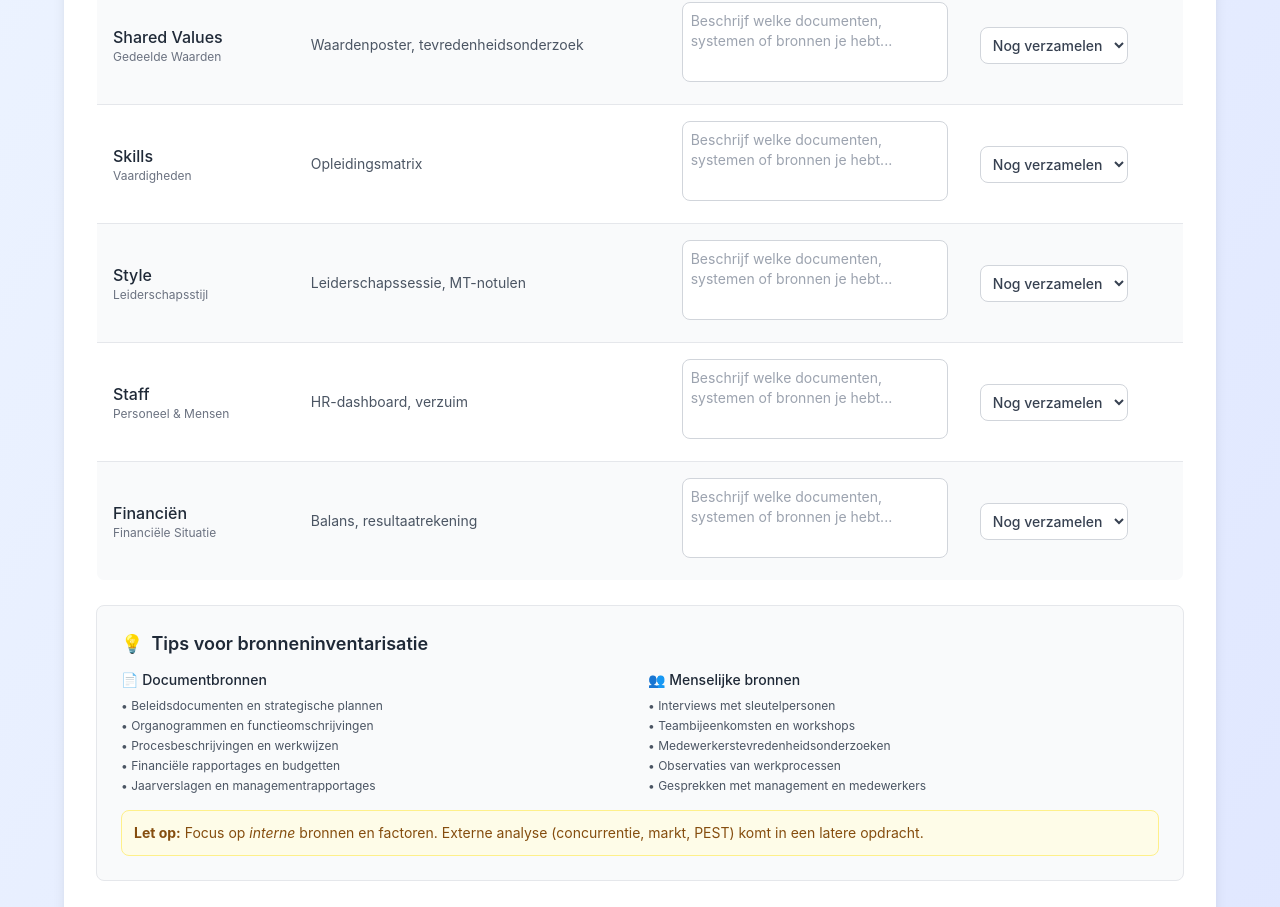
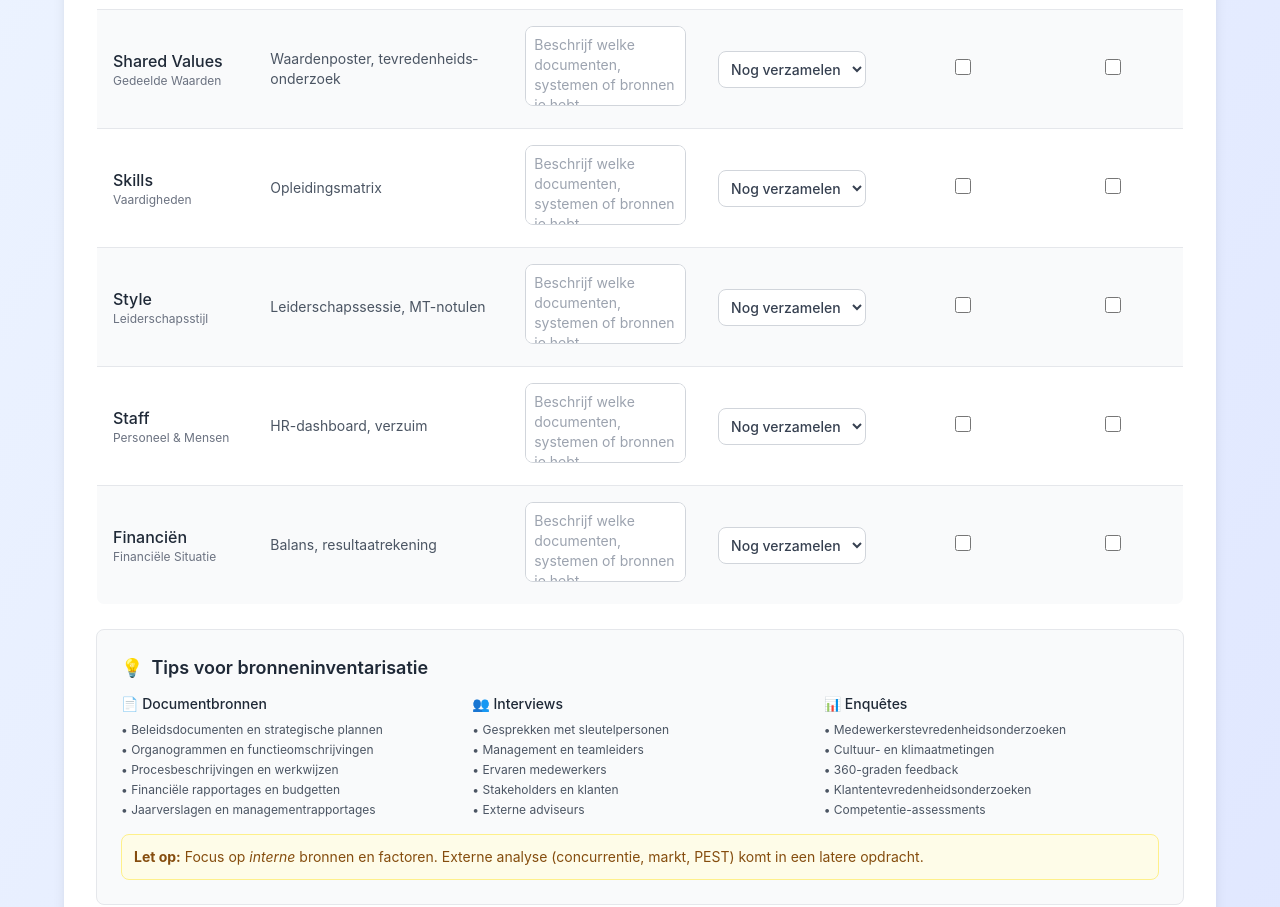
Before and after one commit to SuzannedeGroot1981/Interne-Analyse-Coach, a Next.js app: page /sources in a window 1280 px wide. Shown: the part 1069-1976 px from the top of the page. Built offline with nearby package versions, Linux system fonts and the light colour scheme.

Commit message:
Voeg Interviews en Enquête kolommen toe aan sources.tsx

```diff
--- a/pages/sources.tsx
+++ b/pages/sources.tsx
@@ -17,7 +17,7 @@ const S_ROWS = [
 
 export default function Sources() {
   const { query: { id } } = useRouter();
-  const [rows, setRows] = useState<Record<string, { bron: string, status: string }>>({});
+  const [rows, setRows] = useState<Record<string, { bron: string, status: string, interview?: boolean, survey?: boolean }>>({});
   const [isLoading, setIsLoading] = useState(true);
   const [actualProjectId, setActualProjectId] = useState<string>('');
 
@@ -31,7 +31,7 @@ export default function Sources() {
       setActualProjectId(finalProjectId);
 
       // Initialize with default values for new project
-      setRows(Object.fromEntries(S_ROWS.map(r => [r.key, { bron: "", status: "Nog verzamelen" }])));
+      setRows(Object.fromEntries(S_ROWS.map(r => [r.key, { bron: "", status: "Nog verzamelen", interview: false, survey: false }])));
       setIsLoading(false);
       return;
     }
@@ -40,10 +40,10 @@ export default function Sources() {
 
     const p = loadProject(finalProjectId);
     if (p) {
-      setRows(p.sources ?? Object.fromEntries(S_ROWS.map(r => [r.key, { bron: "", status: "Nog verzamelen" }])));
+      setRows(p.sources ?? Object.fromEntries(S_ROWS.map(r => [r.key, { bron: "", status: "Nog verzamelen", interview: false, survey: false }])));
     } else {
       // Initialize with default values if project not found
-      setRows(Object.fromEntries(S_ROWS.map(r => [r.key, { bron: "", status: "Nog verzamelen" }])));
+      setRows(Object.fromEntries(S_ROWS.map(r => [r.key, { bron: "", status: "Nog verzamelen", interview: false, survey: false }])));
     }
     setIsLoading(false);
   }, [id]);
@@ -60,7 +60,7 @@ export default function Sources() {
     }
   }, [rows, actualProjectId, isLoading]);
 
-  function handle(rowKey: string, field: "bron" | "status", val: string) {
+  function handle(rowKey: string, field: "bron" | "status" | "interview" | "survey", val: string | boolean) {
     setRows(r => ({ ...r, [rowKey]: { ...r[rowKey], [field]: val } }));
   }
 
@@ -204,6 +204,8 @@ export default function Sources() {
                       <th className="p-4 text-left font-semibold text-gray-700 border-b">Benodigde gegevens</th>
                       <th className="p-4 text-left font-semibold text-gray-700 border-b">Mijn bronnen</th>
                       <th className="p-4 text-left font-semibold text-gray-700 border-b">Status</th>
+                      <th className="p-4 text-center font-semibold text-gray-700 border-b">Interviews gepland?</th>
+                      <th className="p-4 text-center font-semibold text-gray-700 border-b">Enquête gereed?</th>
                     </tr>
                   </thead>
                   <tbody>
@@ -245,6 +247,22 @@ export default function Sources() {
                             <option value="Klaar">Klaar</option>
                           </select>
                         </td>
+                        <td className="p-2 text-center">
+                          <input
+                            type="checkbox"
+                            checked={rows[r.key]?.interview || false}
+                            onChange={e => handle(r.key, "interview", e.target.checked)}
+                            className="w-4 h-4 text-blue-600 bg-gray-100 border-gray-300 rounded focus:ring-blue-500 focus:ring-2"
+                          />
+                        </td>
+                        <td className="p-2 text-center">
+                          <input
+                            type="checkbox"
+                            checked={rows[r.key]?.survey || false}
+                            onChange={e => handle(r.key, "survey", e.target.checked)}
+                            className="w-4 h-4 text-blue-600 bg-gray-100 border-gray-300 rounded focus:ring-blue-500 focus:ring-2"
+                          />
+                        </td>
                       </tr>
                     ))}
                   </tbody>
@@ -257,7 +275,7 @@ export default function Sources() {
                   <span className="mr-2">💡</span>
                   Tips voor bronneninventarisatie
                 </h3>
-                <div className="grid grid-cols-1 md:grid-cols-2 gap-4 text-sm text-gray-600">
+                <div className="grid grid-cols-1 md:grid-cols-3 gap-4 text-sm text-gray-600">
                   <div>
                     <h4 className="font-medium text-gray-800 mb-2">📄 Documentbronnen</h4>
                     <ul className="space-y-1 text-xs">
@@ -269,13 +287,23 @@ export default function Sources() {
                     </ul>
                   </div>
                   <div>
-                    <h4 className="font-medium text-gray-800 mb-2">👥 Menselijke bronnen</h4>
+                    <h4 className="font-medium text-gray-800 mb-2">👥 Interviews</h4>
                     <ul className="space-y-1 text-xs">
-                      <li>• Interviews met sleutelpersonen</li>
-                      <li>• Teambijeenkomsten en workshops</li>
+                      <li>• Gesprekken met sleutelpersonen</li>
+                      <li>• Management en teamleiders</li>
+                      <li>• Ervaren medewerkers</li>
+                      <li>• Stakeholders en klanten</li>
+                      <li>• Externe adviseurs</li>
+                    </ul>
+                  </div>
+                  <div>
+                    <h4 className="font-medium text-gray-800 mb-2">📊 Enquêtes</h4>
+                    <ul className="space-y-1 text-xs">
                       <li>• Medewerkerstevredenheidsonderzoeken</li>
-                      <li>• Observaties van werkprocessen</li>
-                      <li>• Gesprekken met management en medewerkers</li>
+                      <li>• Cultuur- en klimaatmetingen</li>
+                      <li>• 360-graden feedback</li>
+                      <li>• Klantentevredenheidsonderzoeken</li>
+                      <li>• Competentie-assessments</li>
                     </ul>
                   </div>
                 </div>
```
